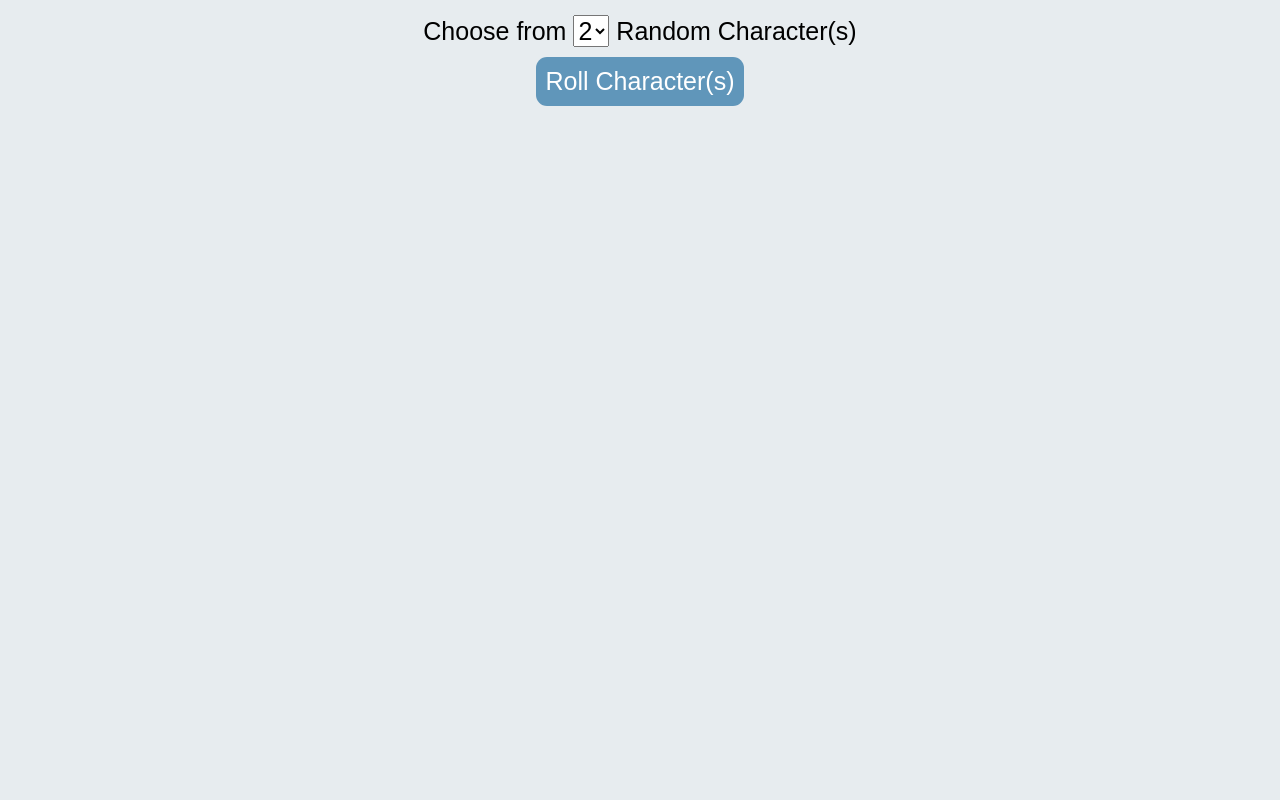
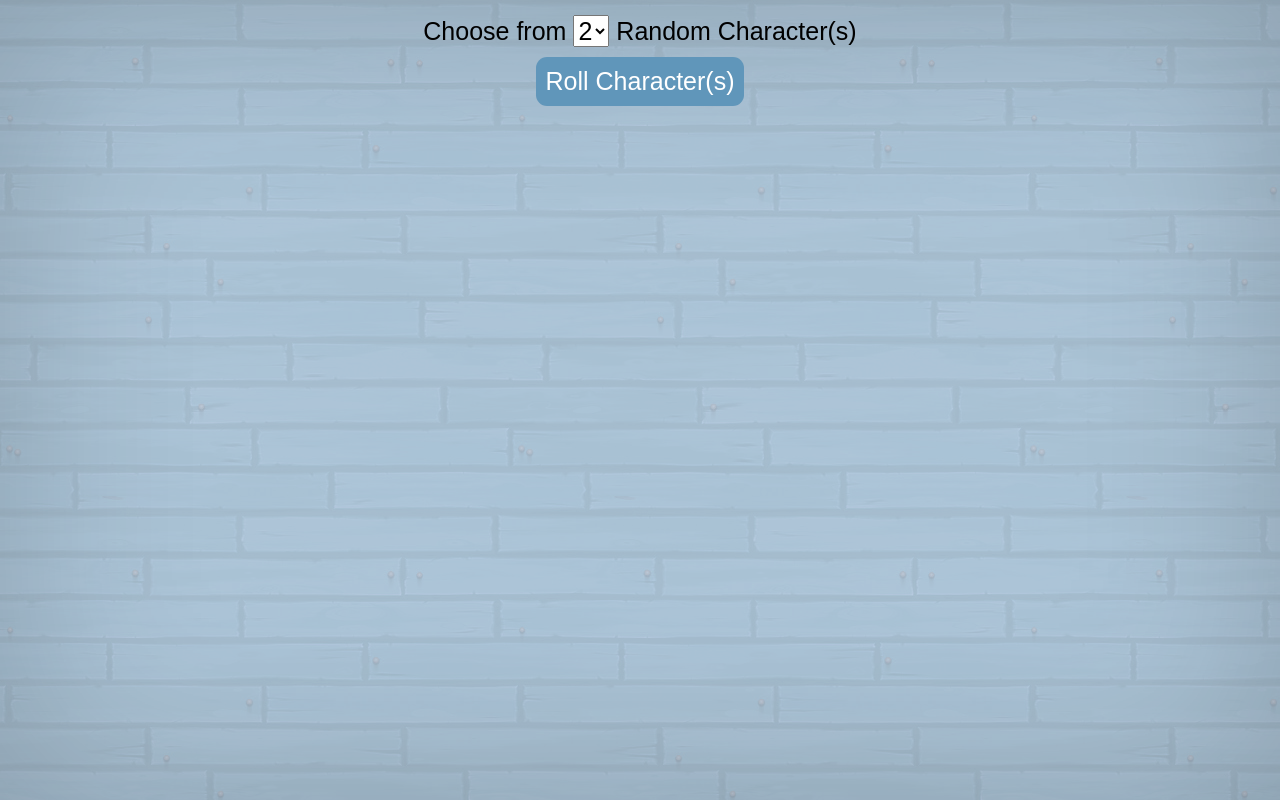
Before and after one commit to DavidJGH/four-souls-picker, an Angular app: page / in a window 1280 px wide. Built offline with nearby package versions, Linux system fonts and the light colour scheme; a web font is replaced by a local one.

Commit message:
feat: styling

```diff
--- a/src/app/app.component.scss
+++ b/src/app/app.component.scss
@@ -1,3 +1,9 @@
+:host {
+  display: flex;
+  flex-direction: column;
+  height: 100vh;
+}
+
 form {
   font-family: SoulsBody, sans-serif;
   $font-size: 25px;
@@ -17,9 +23,11 @@ form {
 }
 
 .picker-container {
+  flex: 1;
   display: flex;
   flex-wrap: wrap;
   justify-content: center;
+  align-items: center;
 }
 
 .die-loader {
--- a/src/app/components/char-display/char-display.component.scss
+++ b/src/app/components/char-display/char-display.component.scss
@@ -9,7 +9,6 @@
   height: 100vh;
   display: flex;
   flex-direction: column;
-  justify-content: space-between;
 
   @media (min-width: 600px) and (orientation: landscape) {
     & {
@@ -18,9 +17,11 @@
   }
 
   .card-container {
+    flex: 1;
     margin: 10px;
     display: flex;
     flex-direction: column;
+    align-items: center;
 
     >* {
       flex: .5;
--- a/src/app/components/char-picker/char-picker.component.scss
+++ b/src/app/components/char-picker/char-picker.component.scss
@@ -14,6 +14,8 @@ $width: calc(100vw - 25px);
 
   border: 10px solid #274c77;
   border-radius: calc(min($width, $max-width) * 0.01 + 20px);
+
+  background: #b2c9e3;
 
   @media (min-width: 600px) and (orientation: landscape) {
     & {
--- a/src/index.html
+++ b/src/index.html
@@ -1,13 +1,14 @@
 <!DOCTYPE html>
 <html lang="en">
 <head>
-    <meta charset="utf-8" />
+  <meta charset="utf-8"/>
   <title>Four Souls Character Picker</title>
-    <base href="/" />
-    <meta name="viewport" content="width=device-width, initial-scale=1" />
-    <link rel="icon" type="image/x-icon" href="favicon.ico" />
+  <base href="/"/>
+  <meta name="viewport" content="width=device-width, initial-scale=1"/>
+  <link rel="icon" type="image/x-icon" href="favicon.ico"/>
 </head>
 <body>
   <app-root></app-root>
+  <div class="vignette"></div>
 </body>
 </html>
--- a/src/styles.css
+++ b/src/styles.css
@@ -16,7 +16,8 @@
 
 body {
   margin: 0;
-  background: #e7ecef;
+  background-image: url("assets/imgs/bg.png");
+  background-repeat: repeat;
 }
 
 * {
@@ -45,3 +46,13 @@ button:active {
   position: relative;
   top: 1px;
 }
+
+.vignette {
+  position: fixed;
+  top: 0;
+  left: 0;
+  width: 100%;
+  height: 100%;
+  box-shadow: 0 0 200px rgba(0,0,0,0.2) inset;
+  z-index: -10;
+}
```
Also changed, not shown: src/assets/imgs/bg.png (added). Lines whose indentation alone changed are shown as unchanged.
